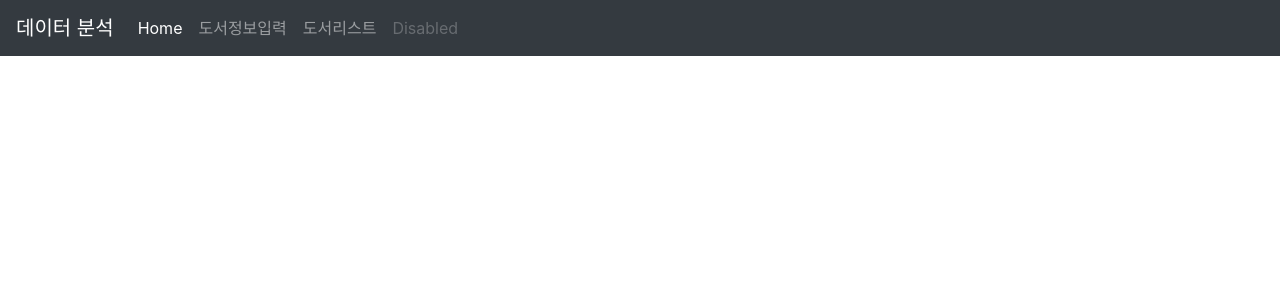
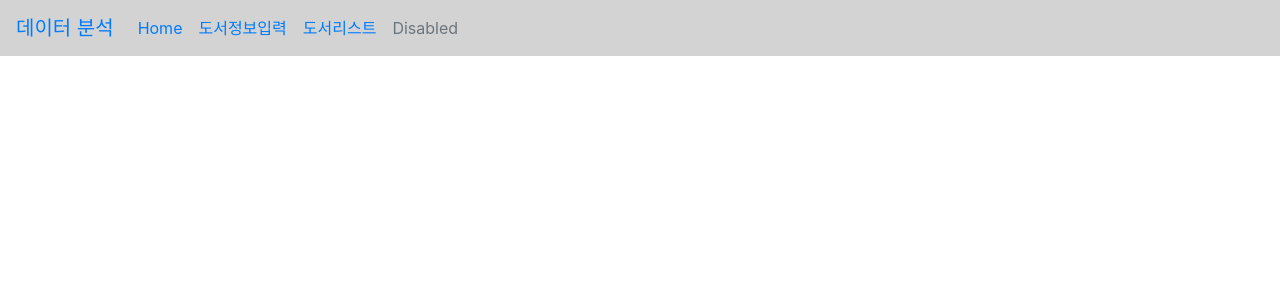
Before and after one commit to kangzinny3/pythonP, a Python web app: template flask/templates/default.html in a window 1280 px wide. Shown: the top 300 px of the page. Run offline with Jinja, Linux system fonts and the light colour scheme; the template is opened without the code that fills it, so the values that code supplies are empty; some libraries are stand-ins or nearby versions.

Commit message:
default.html

```diff
--- a/flask/templates/default.html
+++ b/flask/templates/default.html
@@ -11,7 +11,7 @@
     <title>{% block title %}{% endblock %}</title>
   </head>
   <body>
-        <nav class="navbar navbar-expand-lg navbar-dark bg-dark">
+        <nav class="navbar navbar-expand-lg navbar-navbar-light" style="background-color:lightgrey;">
                 <a class="navbar-brand" href="/">데이터 분석</a>
                 <button class="navbar-toggler" type="button" data-toggle="collapse" data-target="#navbarNav" aria-controls="navbarNav" aria-expanded="false" aria-label="Toggle navigation">
                   <span class="navbar-toggler-icon"></span>
```
